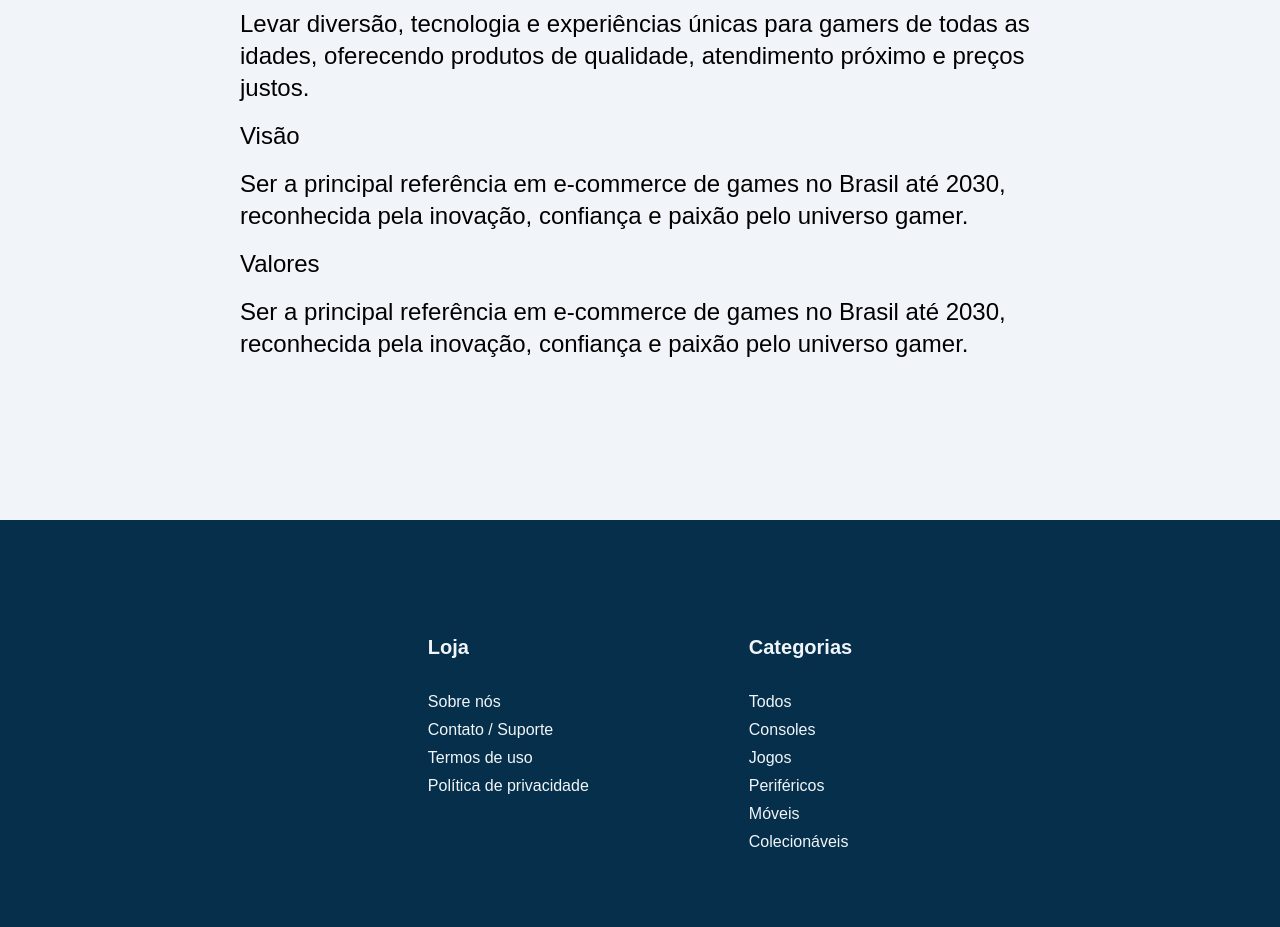
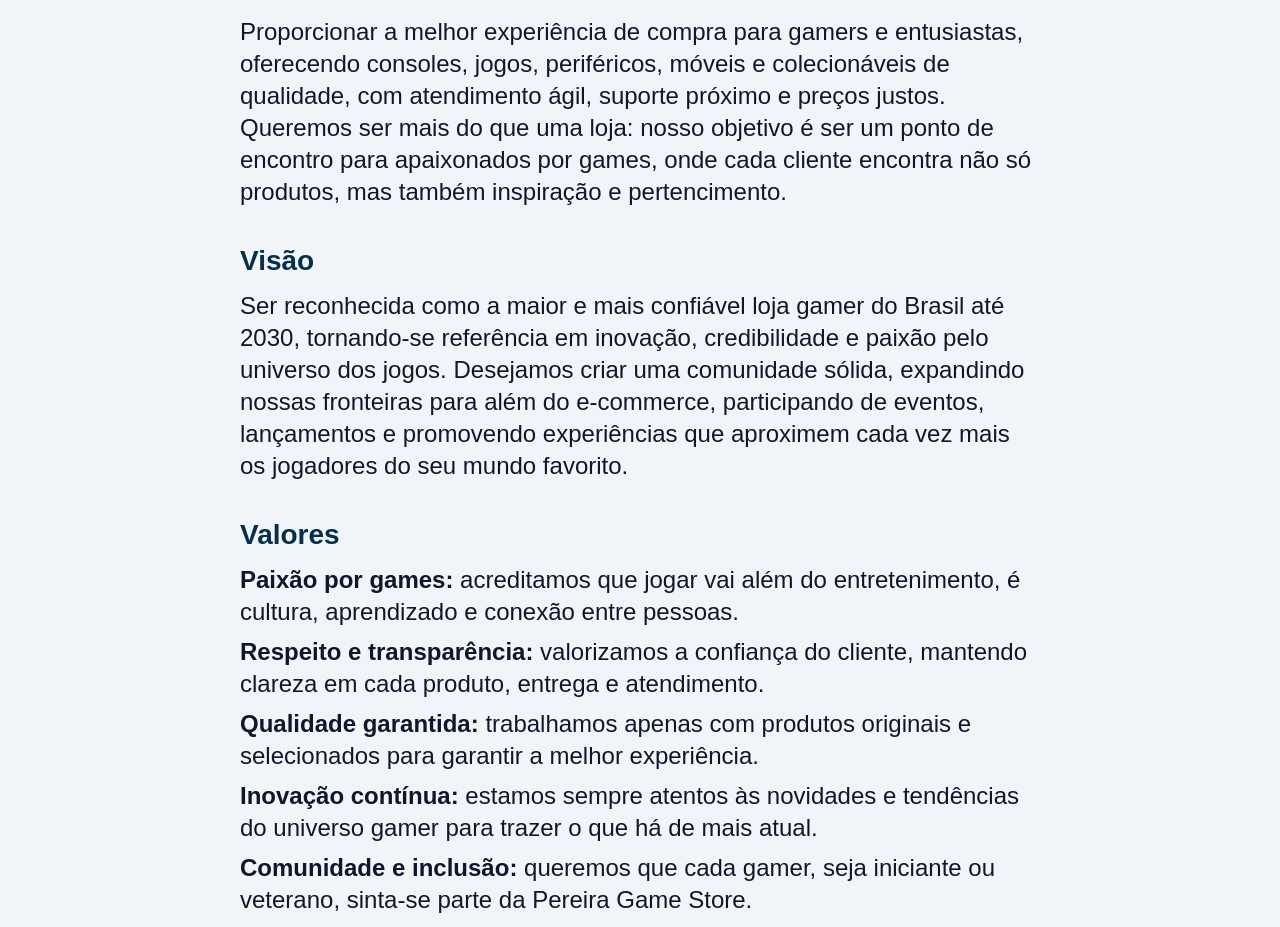
Before and after one commit to GabrielPanjos/Pereira-Game-Store, a React (Vite) app: page /about in a window 1280 px wide. Shown: the part 520-1447 px from the top of the page. Built offline with nearby package versions, Linux system fonts and the light colour scheme.

Commit message:
página sobre nós feita (futuramente melhorar)

```diff
--- /dev/null
+++ b/src/pages/About/AboutList/index.tsx
@@ -0,0 +1,7 @@
+type AboutListProps = {
+  children: string | React.ReactNode;
+};
+
+export function AboutList({ children }: AboutListProps) {
+  return <li>{children}</li>;
+}
--- /dev/null
+++ b/src/pages/About/AboutTopic/index.tsx
@@ -0,0 +1,13 @@
+type AboutTopicProps = {
+  title: string;
+  children: string | React.ReactNode;
+};
+
+export function AboutTopic({ title, children }: AboutTopicProps) {
+  return (
+    <div className="flex flex-col gap-2">
+      <h2 className="font-bold text-[28px] text-sky-950">{title}</h2>
+      <p className="text-2xl text-slate-900">{children}</p>
+    </div>
+  );
+}
--- a/src/pages/About/index.tsx
+++ b/src/pages/About/index.tsx
@@ -1,30 +1,67 @@
 import { MainTemplate } from "../../templates/MainTemplate";
+import { AboutList } from "./AboutList";
+import { AboutTopic } from "./AboutTopic";
 
 export function About() {
   return (
     <MainTemplate>
       <div className="p-40 flex flex-col items-center">
         <div className="flex flex-col gap-10">
-          <h1 className="font-bold text-[40px]">Sobre Pereira Game Store</h1>
-          <div className="flex flex-col gap-4 w-200 font-medium text-2xl">
-            <h2>Missão</h2>
-            <p>
-              Levar diversão, tecnologia e experiências únicas para gamers de
-              todas as idades, oferecendo produtos de qualidade, atendimento
-              próximo e preços justos.
-            </p>
-            <h2>Visão</h2>
-            <p>
-              Ser a principal referência em e-commerce de games no Brasil até
-              2030, reconhecida pela inovação, confiança e paixão pelo universo
-              gamer.
-            </p>
-            <h2>Valores</h2>
-            <p>
-              Ser a principal referência em e-commerce de games no Brasil até
-              2030, reconhecida pela inovação, confiança e paixão pelo universo
-              gamer.
-            </p>
+          <h1 className="font-bold text-[44px] text-sky-950">
+            Sobre Pereira Game Store
+          </h1>
+          <div className="flex flex-col gap-8 w-200 ">
+            <AboutTopic title="Missão">
+              Proporcionar a melhor experiência de compra para gamers e
+              entusiastas, oferecendo consoles, jogos, periféricos, móveis e
+              colecionáveis de qualidade, com atendimento ágil, suporte próximo
+              e preços justos. Queremos ser mais do que uma loja: nosso objetivo
+              é ser um ponto de encontro para apaixonados por games, onde cada
+              cliente encontra não só produtos, mas também inspiração e
+              pertencimento.
+            </AboutTopic>
+            <AboutTopic title="Visão">
+              Ser reconhecida como a maior e mais confiável loja gamer do Brasil
+              até 2030, tornando-se referência em inovação, credibilidade e
+              paixão pelo universo dos jogos. Desejamos criar uma comunidade
+              sólida, expandindo nossas fronteiras para além do e-commerce,
+              participando de eventos, lançamentos e promovendo experiências que
+              aproximem cada vez mais os jogadores do seu mundo favorito.
+            </AboutTopic>
+            <AboutTopic title="Valores">
+              <ul className="flex flex-col gap-2">
+                <AboutList>
+                  <strong>Paixão por games:</strong> acreditamos que jogar vai
+                  além do entretenimento, é cultura, aprendizado e conexão entre
+                  pessoas.
+                </AboutList>
+                <AboutList>
+                  <strong>Respeito e transparência:</strong> valorizamos a
+                  confiança do cliente, mantendo clareza em cada produto,
+                  entrega e atendimento.
+                </AboutList>
+                <AboutList>
+                  <strong>Qualidade garantida:</strong> trabalhamos apenas com
+                  produtos originais e selecionados para garantir a melhor
+                  experiência.
+                </AboutList>
+                <AboutList>
+                  <strong>Inovação contínua:</strong> estamos sempre atentos às
+                  novidades e tendências do universo gamer para trazer o que há
+                  de mais atual.
+                </AboutList>
+                <AboutList>
+                  <strong>Comunidade e inclusão:</strong> queremos que cada
+                  gamer, seja iniciante ou veterano, sinta-se parte da Pereira
+                  Game Store.
+                </AboutList>
+                <AboutList>
+                  <strong>Compromisso com a experiência:</strong> cada detalhe,
+                  desde a navegação no site até o unboxing, deve ser marcante e
+                  especial.
+                </AboutList>
+              </ul>
+            </AboutTopic>
           </div>
         </div>
       </div>
```
